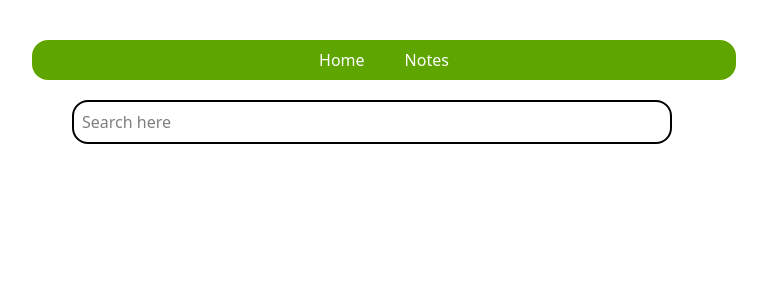
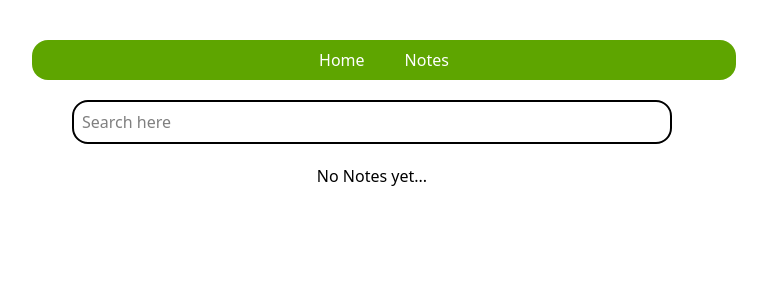
Before and after one commit to hck-anmol/MakeNotes, a React (Vite) app: page /pastes in a window 1280 px wide. Shown: the top 300 px of the page, without its empty margins (268-1035 px from the left). Built offline with nearby package versions, Linux system fonts and the light colour scheme.

Commit message:
SOme changes made in empty notes

```diff
--- a/src/components/Paste.jsx
+++ b/src/components/Paste.jsx
@@ -52,6 +52,12 @@ const Paste = () => {
             </div>
           ))
         }
+        {
+          filteredData.length == 0 &&
+          <div className='place-self-center'>
+            <p>No Notes yet...</p>
+          </div>
+        }
       </div>
     </div>
   )
```
